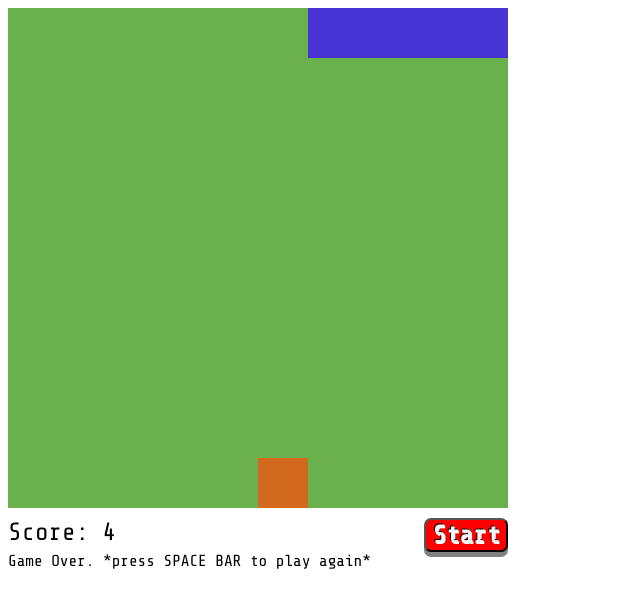
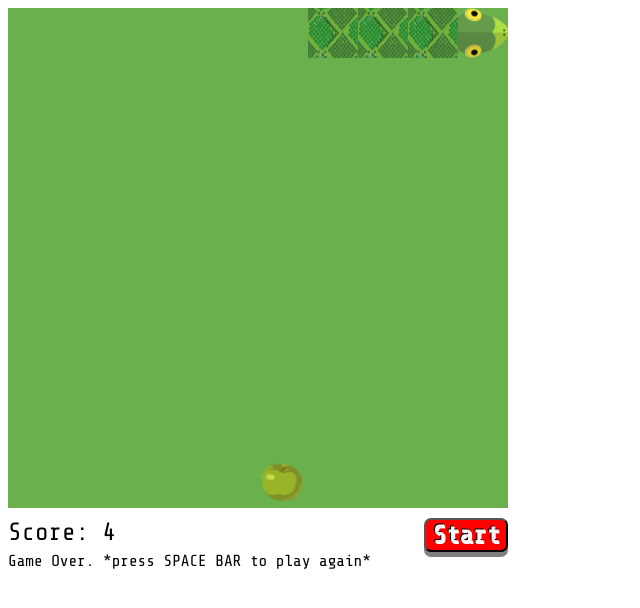
Before and after one commit to FacuD/snake-game, a plain HTML site: page index.html in a window 1280 px wide. Both pictures are taken after a click on the button "Start". Shown: the whole page, without its empty margins (0-640 px from the left). Drawn offline with nearby package versions, Linux system fonts and the light colour scheme.

Commit message:
adding skins and snake head rotation

```diff
--- a/main.js
+++ b/main.js
@@ -9,8 +9,9 @@ const boardSize = 10; //10x10
 const gameSpeed = 120;
 const squareTypes = {
   emptySquare: 0,
-  snakeSquare: 1,
-  foodSquare: 2,
+  foodSquare: 1,
+  bodySnakeSquare: 2,
+  headSnakeSquare: 3,
 };
 const directions = {
   ArrowUp: -10,
@@ -28,16 +29,24 @@ let emptySquares;
 let moveInterval;
 
 const drawSnake = () => {
-  snake.forEach((square) => drawSquare(square, "snakeSquare"));
+  snakeBody = snake.slice(1, snake.length);
+  snakeHead = snake.slice(-1)[0];
+  snakeBody.forEach((square) => drawSquare(square, "bodySnakeSquare"));
+  drawSquare(snakeHead, "headSnakeSquare");
 };
 
-// squareTypes = emptySquares, snakeSquare or foodSquare
+// squareTypes = emptySquares, headSnakeSquare, bodySnakeSquare or foodSquare
 const drawSquare = (squarePosition, squareType) => {
   const [row, column] = squarePosition.split("");
   boardSquares[row][column] = squareTypes[squareType];
   const squareElement = document.getElementById(squarePosition);
   squareElement.setAttribute("class", `square ${squareType}`);
 
+  if (squareType === "headSnakeSquare") {
+    changeSnakeHeadDirection(`${direction}`);
+  } else {
+    squareElement.style.removeProperty("transform");
+  }
   if (squareType === "emptySquare") {
     emptySquares.push(squarePosition);
   } else {
@@ -57,7 +66,8 @@ const moveSnake = () => {
     newSquare >= boardSize * boardSize || // Toca el piso
     (direction === "ArrowRight" && column == 0) || // Toca el borde derecho
     (direction === "ArrowLeft" && column == 9) || // Toca el borde izquierdo
-    boardSquares[row][column] === squareTypes.snakeSquare // Se choca consigo misma
+    boardSquares[row][column] === squareTypes.bodySnakeSquare || // Se choca consigo misma
+    boardSquares[row][column] === squareTypes.headSnakeSquare // Se choca consigo misma
   ) {
     gameOver();
   } else {
@@ -86,6 +96,29 @@ const gameOver = () => {
 
 const setDirection = (newDirection) => {
   direction = newDirection;
+};
+
+const rotateElement = (squareType, degrees) => {
+  document.getElementsByClassName(
+    `${squareType}`
+  )[0].style.transform = `rotate(${degrees}deg)`;
+};
+
+const changeSnakeHeadDirection = (arrow) => {
+  switch (arrow) {
+    case "ArrowUp":
+      rotateElement("headSnakeSquare", 180);
+      break;
+    case "ArrowDown":
+      rotateElement("headSnakeSquare", 360);
+      break;
+    case "ArrowRight":
+      rotateElement("headSnakeSquare", 270);
+      break;
+    case "ArrowLeft":
+      rotateElement("headSnakeSquare", 90);
+      break;
+  }
 };
 
 const directionEvent = (key) => {
@@ -139,7 +172,6 @@ const setGame = () => {
     new Array(boardSize).fill(squareTypes.emptySquare)
   );
   console.log(boardSquares);
-  //  Limpia el tablero por si el usuario vuelve a presionar "Start"
   board.innerHTML = "";
   emptySquares = [];
   createBoard();
@@ -153,7 +185,7 @@ const startGame = () => {
   updateScore();
   createRandomFood();
   document.addEventListener("keydown", directionEvent);
-  moveInterval = setInterval(() => moveSnake(), gameSpeed);
+  moveInterval = setInterval(moveSnake, gameSpeed);
 };
 
 const restartGame = () => {
--- a/styles.css
+++ b/styles.css
@@ -52,10 +52,27 @@
   background-color: #6ab04c;
 }
 
-.snakeSquare {
-  background-color: #4834d4;
+.headSnakeSquare {
+  background-color: #6ab04c;
+  background-image: url(assets/img/snake_head.png);
+  background-repeat: no-repeat;
+  background-size: 130px 130px;
+  background-position: 50% 45%;
+}
+
+.bodySnakeSquare {
+  background-color: #6ab04c;
+  background-image: url(assets/img/snake_body.jpg);
+  /* border-radius: 40%; */
+  background-repeat: no-repeat;
+  background-size: 130px 130px;
+  background-position: 50% 45%;
 }
 
 .foodSquare {
-  background-color: chocolate;
+  background-color: #6ab04c;
+  background-image: url(assets/img/apple.png);
+  background-repeat: no-repeat;
+  background-size: 60px 60px;
+  background-position: 50% 45%;
 }
```
Also changed, not shown: assets/img/apple.png (added), assets/img/snake_body.jpg (added), assets/img/snake_head.png (added).
